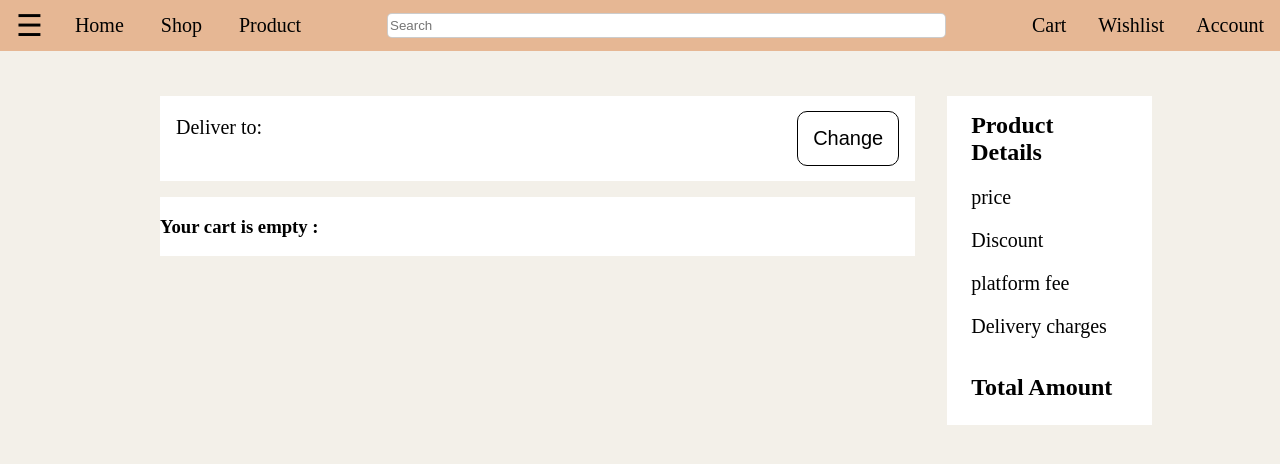
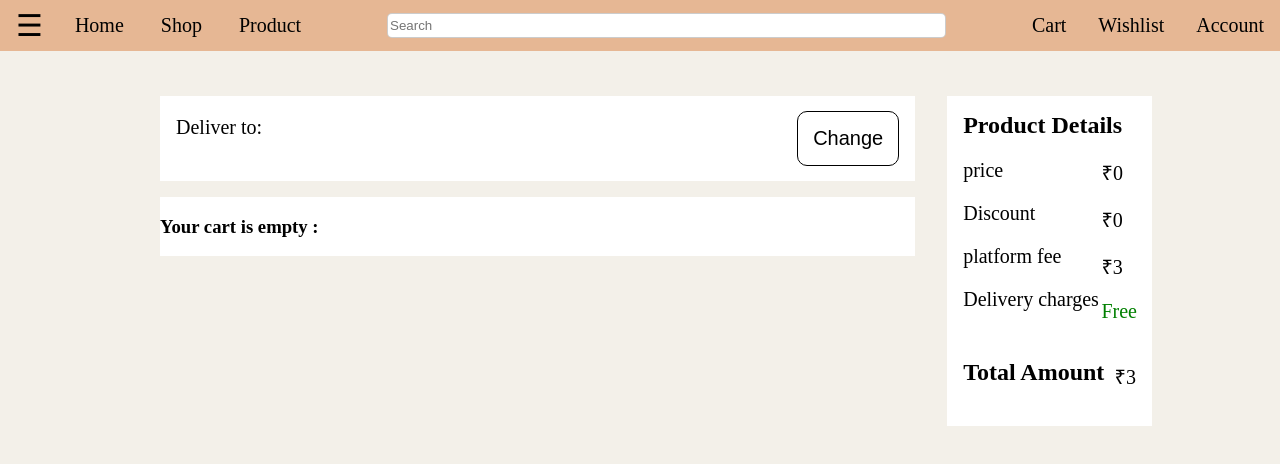
Before and after one commit to bchetule/self-project, a React (Create React App) app: page /cart in a window 1280 px wide. Shown: the top 464 px of the page. Built offline with nearby package versions, Linux system fonts and the light colour scheme.

Commit message:
The price details are added- taken from backend and showed using react.js

```diff
--- a/src/components/Cart.js
+++ b/src/components/Cart.js
@@ -8,6 +8,7 @@ import CartItem from './CartItem';
 const Cart = ({currUser}) => {
   const [cartItems, setCartItems] = useState([]);
   const [error, setError] = useState(null);
+  let totalPrice = 0;
 
   const fetchCartItems = async () => {
     try{
@@ -48,6 +49,7 @@ const Cart = ({currUser}) => {
                 {/* <h1> Got the items</h1> */}
               {cartItems.map((item, key) => (
                 <li index={key}>
+                  {/* {totalPrice += item.productId.amount} */}
                 <CartItem item ={item} />
                 </li>
               ))}
@@ -55,8 +57,9 @@ const Cart = ({currUser}) => {
             )}
           </div>
         </div>
+        <div className='outerOfcart-container2'>
+        <h4> Product Details </h4>
         <div className='cart-container2'>
-          <h4> Product Details </h4>
           <div className='PriceContent'>
             <p>price</p>
             <p>Discount</p>
@@ -64,9 +67,16 @@ const Cart = ({currUser}) => {
             <p>Delivery charges</p>
           </div>
           <div className='PriceValue'>
-            <p>{}</p>
+            <p>₹{totalPrice}</p>
+            <p>₹0</p>
+            <p>₹3</p>
+            <p style={{'color': 'green'}}>Free</p>
           </div>
-          <h4> Total Amount </h4>
+        </div>
+        <div className='AmountValue'>
+        <h4> Total Amount </h4>
+        <p>₹{totalPrice + 3}</p>
+        </div>
         </div>
       </div>
 
--- a/src/components/cart.css
+++ b/src/components/cart.css
@@ -60,14 +60,32 @@
     width: 20%;
 }
 
-.cart-container2{
-    /* position  */
-    padding: 1.5rem;
+.outerOfcart-container2{
+    padding: 1rem;
     padding-top: 0;
     margin-top: 2rem;
     background-color: white;
 }
 
+.cart-container2{
+    /* position  */
+    /* padding: 1.5rem;
+    padding-top: 0;
+    margin-top: 2rem;
+    background-color: white; */
+    width: 100%;
+    display: inline-grid;
+    grid-template-columns: 80% 20%;
+}
+.PriceValue, p{
+    /* justify-content: flex-end; */
+    align-items: flex-end;
+}
+
+.AmountValue{
+    display: flex;
+    justify-content: space-between;
+}
 
 h4{
     font-size: 1.5rem;
@@ -77,4 +95,5 @@ h4{
 
 p{
     font-size: 20px;
+    justify-content: flex-end;
 }
```
